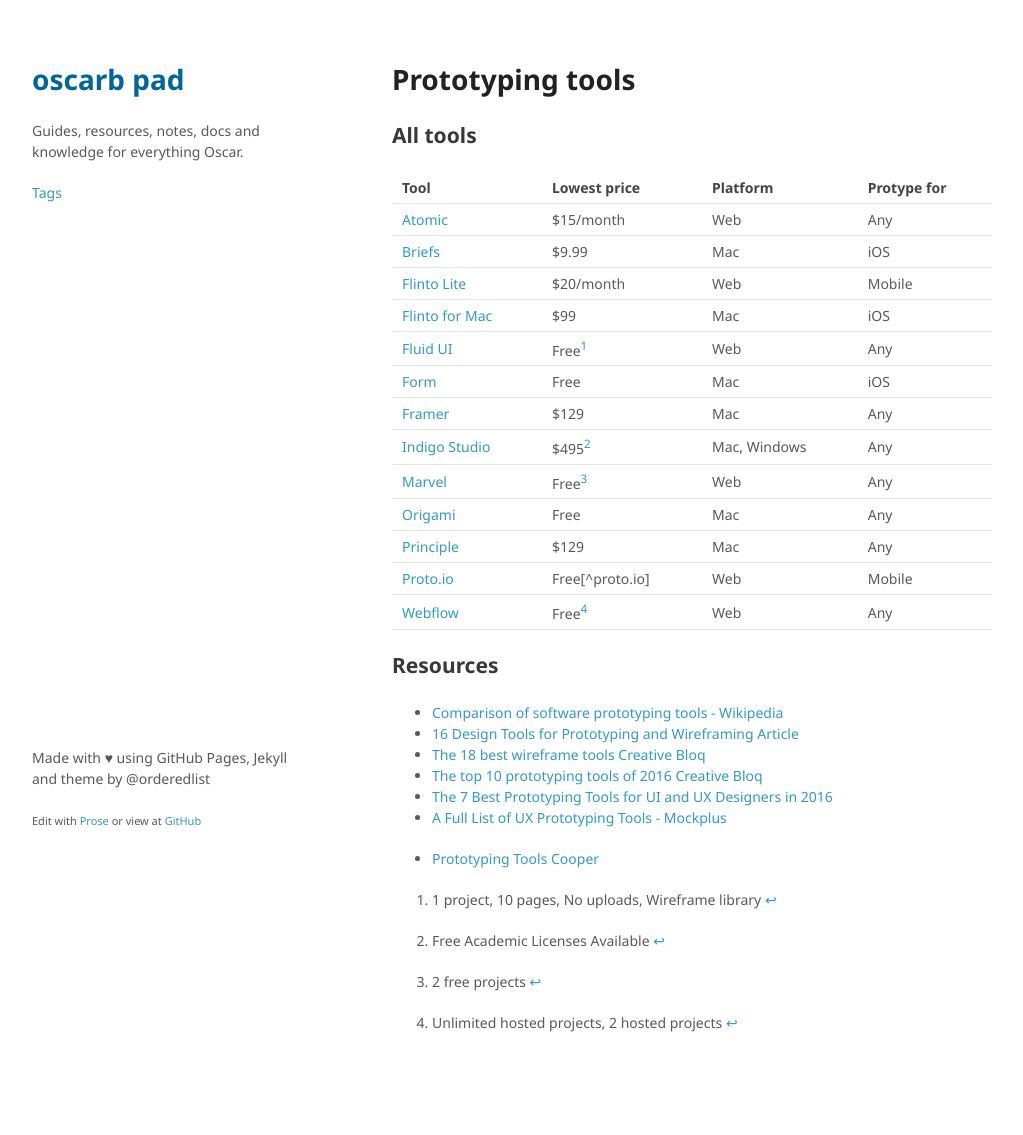
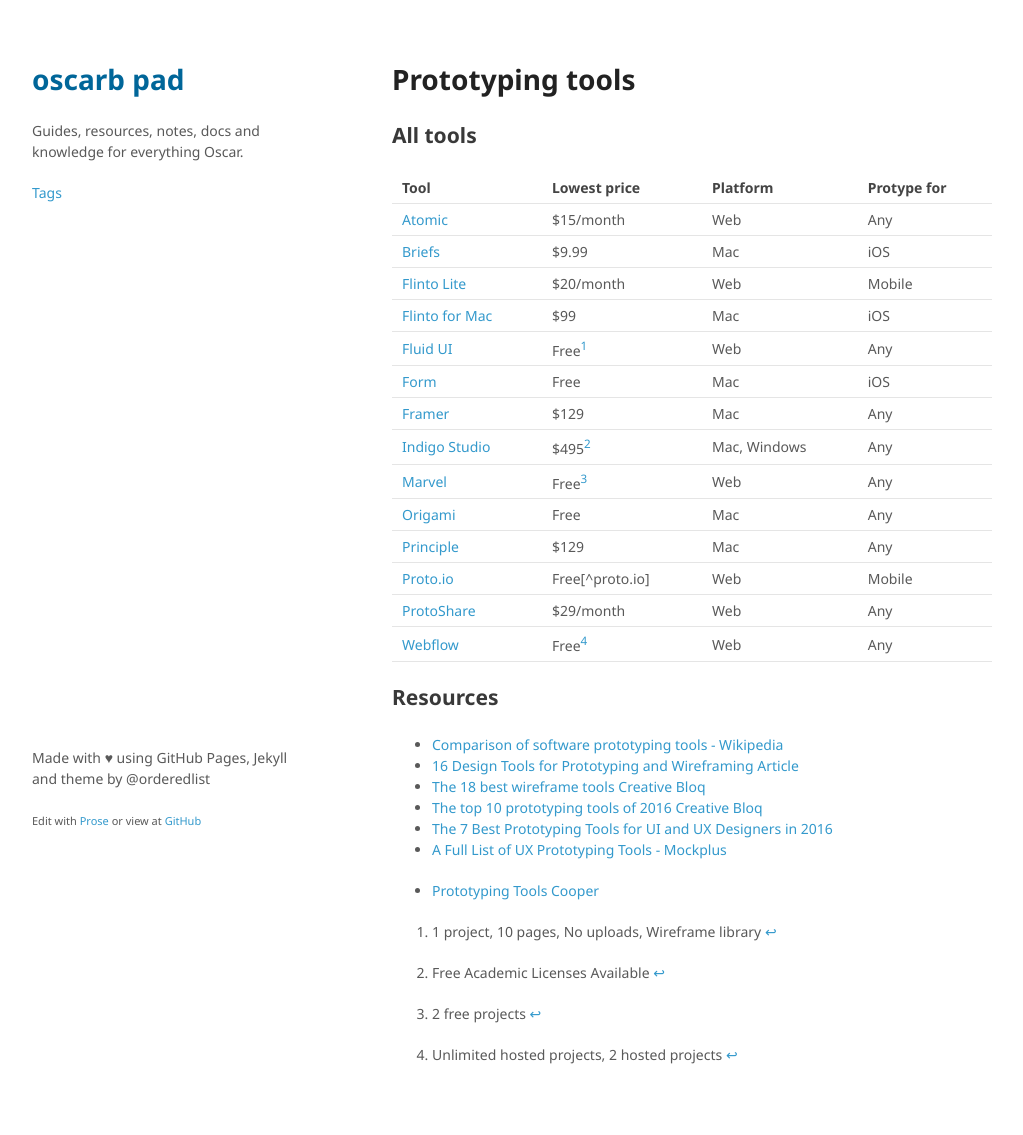
Before and after one commit to oscarb/pad, a Jekyll site: the page built from _docs/prototyping.md, in a window 1280 px wide. Shown: the whole page, without its empty margins (128-1151 px from the left). Built offline with Jekyll 4.4.1, drawn with Linux system fonts in a browser that asks for light colours; some web fonts are replaced; before the commit the page ends 1103 px from its top, so only the background shows below that.

Commit message:
Updated prototyping.md

```diff
--- a/_docs/prototyping.md
+++ b/_docs/prototyping.md
@@ -27,6 +27,7 @@ Tool | Lowest price | Platform | Protype for
 [Origami](https://facebook.github.io/origami/) | Free | Mac | Any
 [Principle](http://principleformac.com/) | $129 | Mac | Any
 [Proto.io](https://proto.io/) | Free[^proto.io] | Web | Mobile
+[ProtoShare](http://www.protoshare.com/) | $29/month |  Web | Any
 [Webflow](https://webflow.com/) | Free[^webflow] | Web | Any
 
 
```
